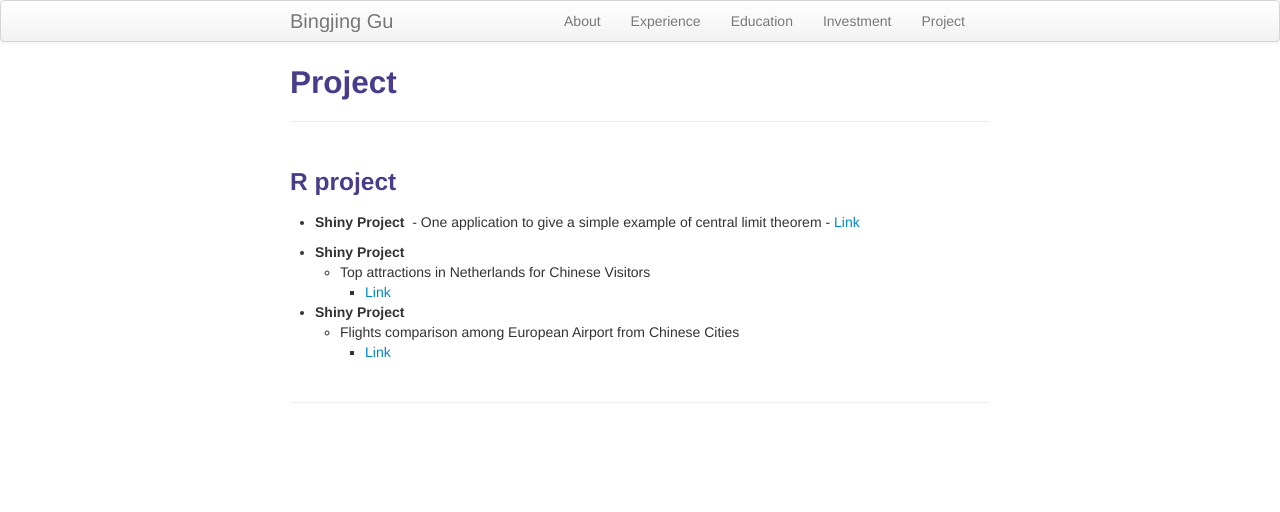
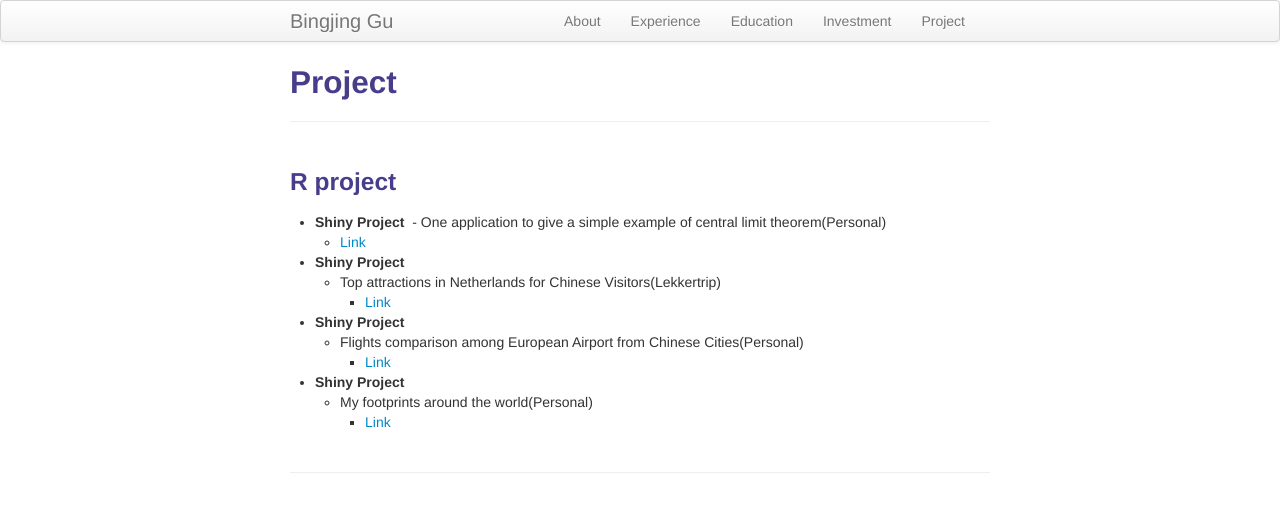
Before and after one commit to sangaj/sangaj.github.io, a Jekyll site: the page built from pages/Project.md, in a window 1280 px wide. Shown: the top 512 px of the page. Built offline with Jekyll 4.4.1, drawn with Linux system fonts in a browser that asks for light colours.

Commit message:
Update Project.md

```diff
--- a/pages/Project.md
+++ b/pages/Project.md
@@ -5,13 +5,18 @@ title: Project
 
 ### R project
 - **Shiny Project**
-  -  One application to give a simple example of central limit theorem
-      -  [Link](https://sangaj.shinyapps.io/clt_proof_in_histogram/)
+  -  One application to give a simple example of central limit theorem(Personal)
+     -  [Link](https://sangaj.shinyapps.io/clt_proof_in_histogram/)
 
 - **Shiny Project**
-  -  Top attractions in Netherlands for Chinese Visitors
-      -  [Link](https://sangaj.shinyapps.io/attraction/)
+  -  Top attractions in Netherlands for Chinese Visitors(Lekkertrip)
+     -  [Link](https://sangaj.shinyapps.io/attraction/)
 
 - **Shiny Project**
-  -  Flights comparison among European Airport from Chinese Cities
-      -  [Link](https://sangaj.shinyapps.io/airlines/)
+  -  Flights comparison among European Airport from Chinese Cities(Personal)
+     -  [Link](https://sangaj.shinyapps.io/airlines/)
+
+
+- **Shiny Project**
+  -  My footprints around the world(Personal)
+     -  [Link](https://sangaj.shinyapps.io/Mytrips/)
```
